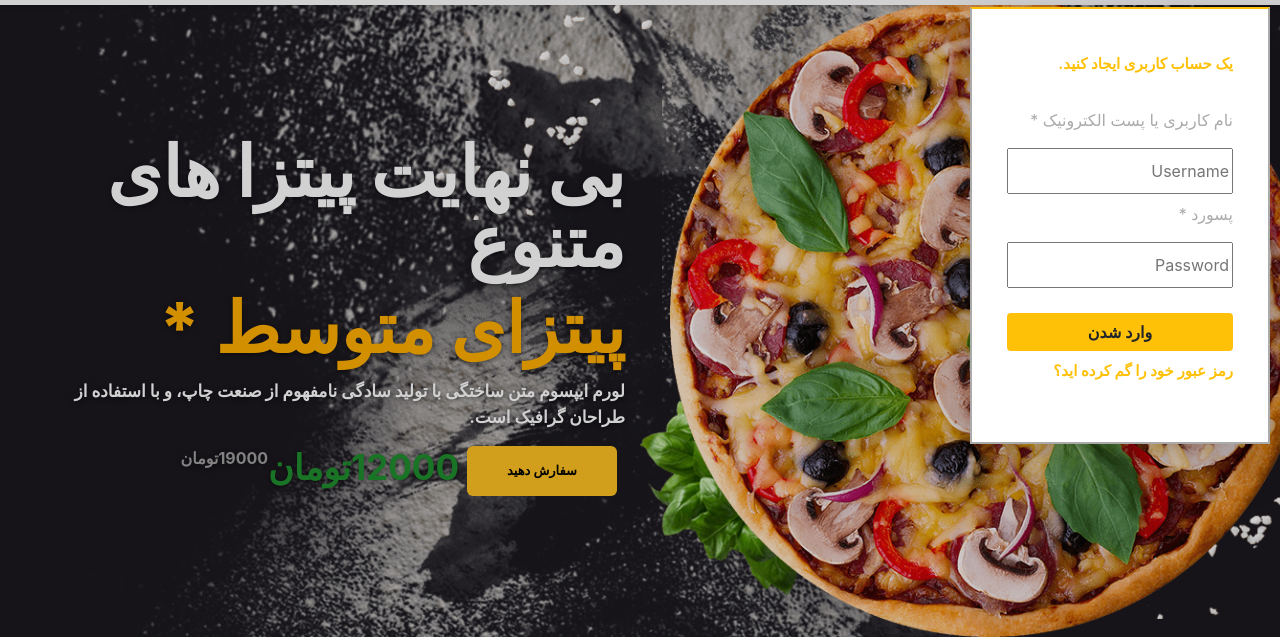
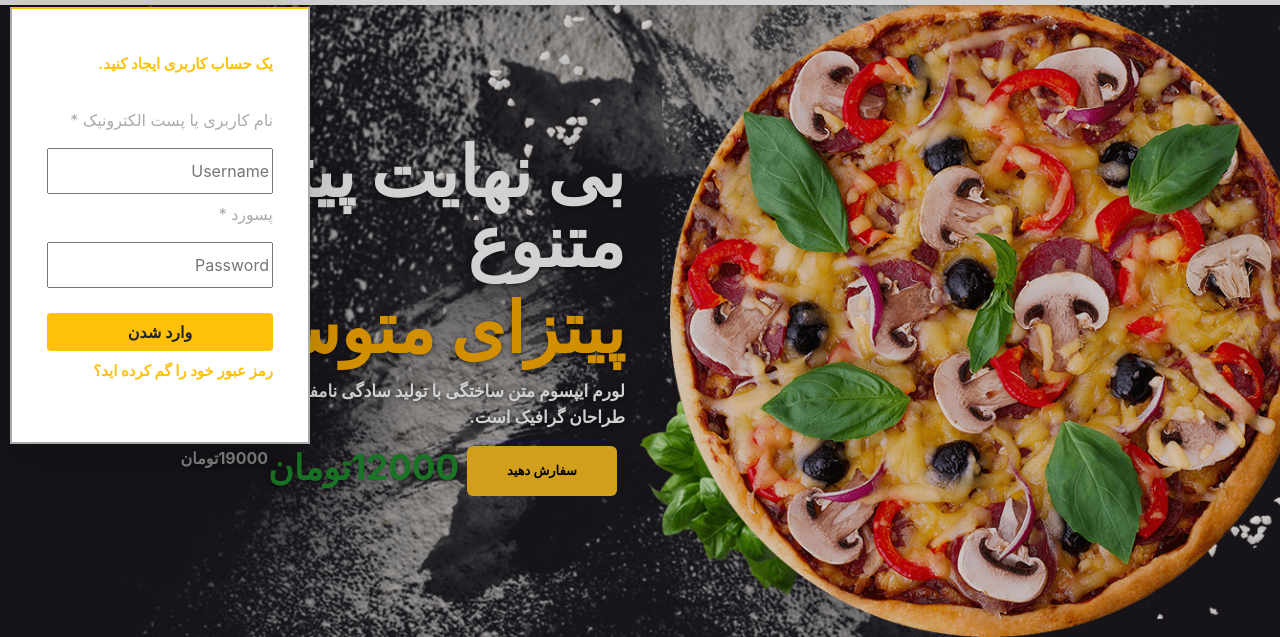
Before and after one commit to hashemizhp/cofe_Restaurant2, a plain HTML site: page index.html in a window 1280 px wide. Both pictures are taken after a click on the link 392 px from the left and 104 px from the top of the page. Shown: the part 163-800 px from the top of the page. Drawn offline with Linux system fonts and the light colour scheme.

Commit message:
آپلود

```diff
--- a/css/main.css
+++ b/css/main.css
@@ -201,7 +201,7 @@ a:hover {
   width: 300px;
   background: white;
   top: 160px;
-  right: 0;
+  left: 0;
   padding: 35px;
   line-height: 40px;
   color: rgb(170 170 170);
```
Also changed, not shown: img/download (1).svg (deleted), img/download (2).svg (deleted), img/download (3).svg (deleted), img/download (4).svg (deleted), img/download (5).svg (deleted), img/download (6).svg (deleted), img/download (7).svg (deleted), img/download (8).svg (deleted), img/download.svg (deleted), img/envato_market-a5ace93f8482e885ae008eb481b9451d379599dfed24868e52b6b2d66f5cf633.svg (deleted).
